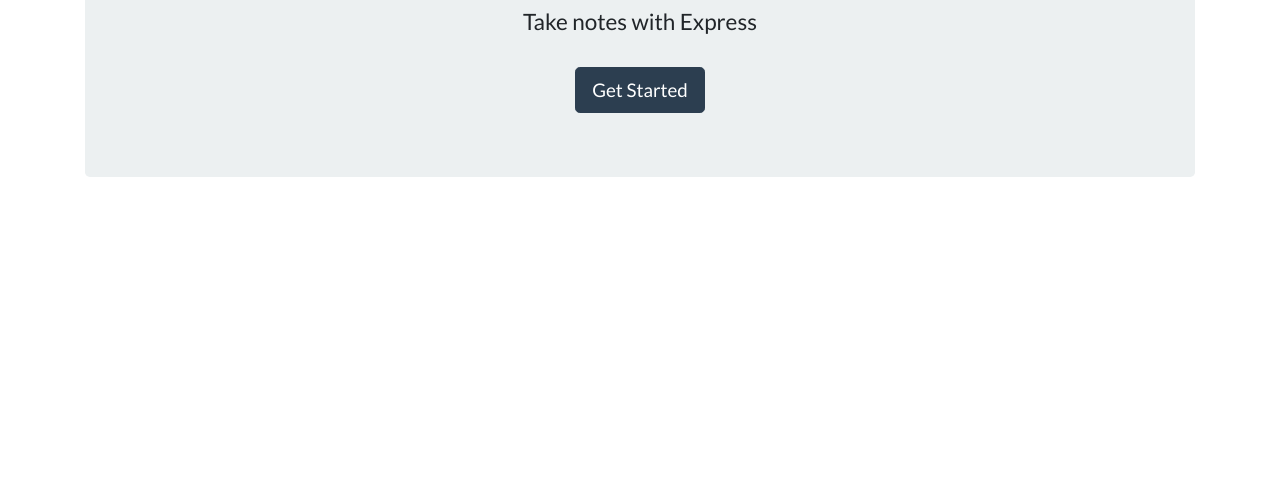
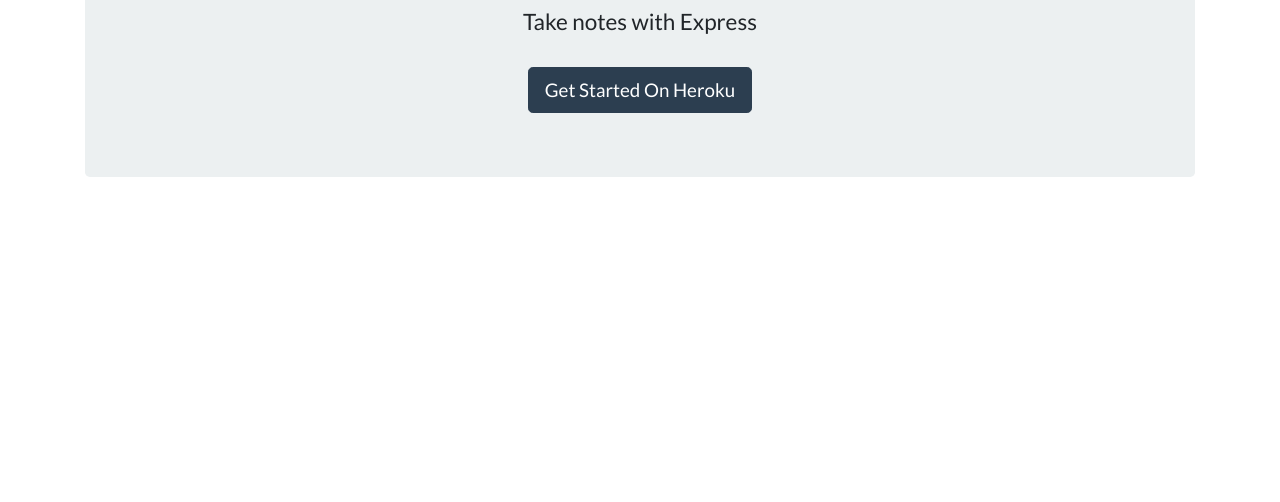
Before and after one commit to CrowdeRyan/Note_Taker, a website: page index.html in a window 1280 px wide. Shown: the part 298-800 px from the top of the page. Drawn offline with nearby package versions, Linux system fonts and the light colour scheme; no server answers.

Commit message:
checking heroku

```diff
--- a/index.html
+++ b/index.html
@@ -22,7 +22,7 @@
         </h1>
         <h4 class="mt-4">Take notes with Express</h4>
         <a class="btn btn-primary btn-lg mt-4" href="/notes" role="button"
-          >Get Started</a
+          >Get Started On Heroku</a
         >
       </div>
     </div>
```
